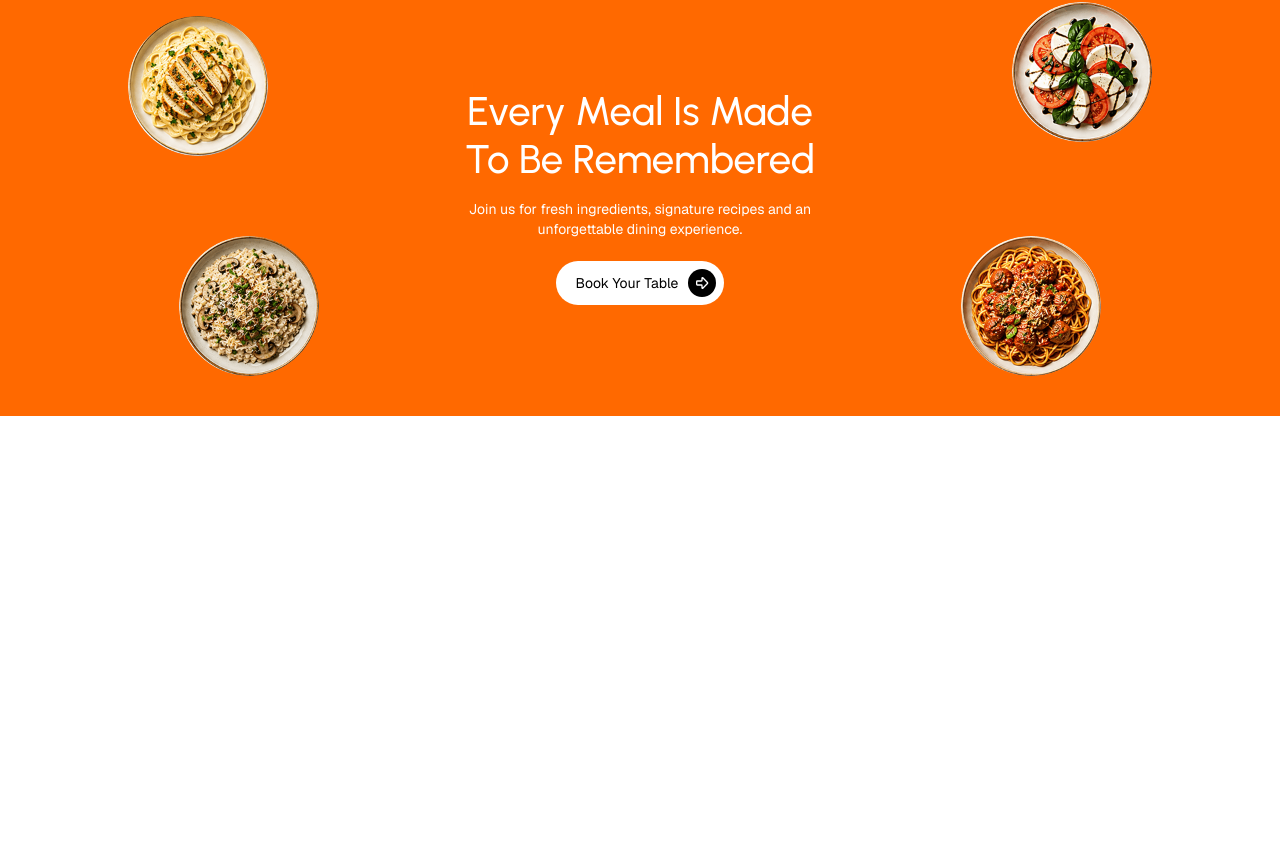
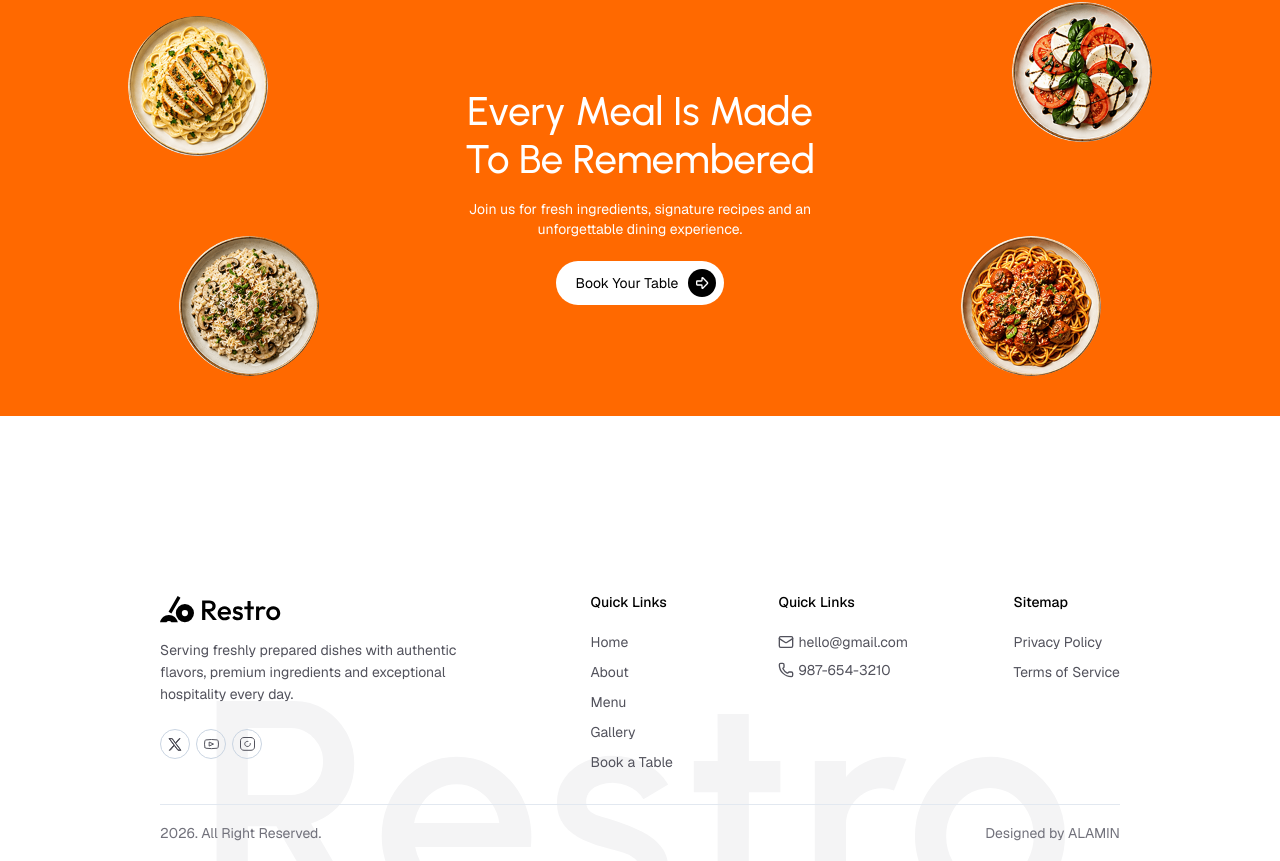
Before and after one commit to ALAMIN761740/Restro-Website, a React (Vite) app: page / in a window 1280 px wide. Shown: the part 6377-7238 px from the top of the page. Before the commit the page ends 6793 px from the top, so only its background shows below. Built offline with nearby package versions, Linux system fonts and the light colour scheme.

Commit message:
feat: add restaurant footer and project documentation

```diff
--- a/src/App.jsx
+++ b/src/App.jsx
@@ -10,6 +10,8 @@
 import TestimonialSection from './sections/TestimonialSection'
 import FAQs from './sections/FAQs'
 import Cta from './sections/Cta'
+import Footer from './sections/Footer'
+import LenisScroll from './components/LenisScroll'
 
 
 
@@ -17,6 +19,7 @@
 const App = () => {
   return (
     <>
+      <LenisScroll/>
       <Navbar/>
       <HeroSection/>
       <About/>
@@ -28,6 +31,7 @@
       <TestimonialSection/>
       <FAQs/>
       <Cta/>
+      <Footer/>
     </>
   )
 }
--- /dev/null
+++ b/src/components/LenisScroll.jsx
@@ -0,0 +1,29 @@
+import Lenis from 'lenis'
+import { useEffect } from 'react'
+
+const LenisScroll = () => {
+  useEffect(()=>{
+    const lenis = new Lenis({
+        duration:1.2,
+        smoothWheel:1.2,
+        syncTouch:false,
+        anchors:{
+            offset: -120
+        },
+    });
+
+    const ref =(time)=>{
+        lenis.raf(time);
+        requestAnimationFrame(ref);
+    }
+
+    requestAnimationFrame(ref)
+    return () =>{
+        lenis.destroy()
+    }
+  },[])
+
+  return null
+}
+
+export default LenisScroll
--- /dev/null
+++ b/src/sections/Footer.jsx
@@ -0,0 +1,96 @@
+import { Mail, Phone } from 'lucide-react'
+import Animated from '../components/Animated'
+import { quickLinks, sitemapLinks, socialLinks } from '../data/data'
+
+const Footer = () => {
+  return (
+    <footer className='px-auto relative mt-44 overflow-hidden'>
+        <div className='max-w-7xl mx-auto'>
+            {/* Row */}
+            <div className='flex flex-wrap gap-6 justify-between pb-8'>
+                {/* Colum 1 - Brand & Socials */}
+                <div className='flex flex-col items-start text-left'>
+                    <Animated>
+                        <img src="/public/assets/logo.svg" alt="logo" />
+                    </Animated>
+                    <Animated>
+                        <p className='mt-3 text-sm/5.5 text-zinc-600 max-w-81.25'>
+                            Serving freshly prepared dishes with authentic flavors, premium ingredients and exceptional hospitality every day.
+                        </p>
+                    </Animated>
+                    <div className='flex items-center gap-1.5 mt-6'>
+                        {socialLinks.map((item, index)=>(
+                            <Animated key={index} delay={index * 0.05}>
+                                <a href={item.href}
+                                className='size-7.5 rounded-full border border-slate-300 grid place-content-center'
+                                >{item.icon}</a>
+                            </Animated>
+                        ))}
+                    </div>
+                </div>
+
+                {/* Colum 2 - Quick Links */}
+                <div>
+                    <p className='font-medium mb-5'>Quick Links</p>
+                    <div className='flex flex-col gap-2.5'>
+                        {quickLinks.map((link, index)=>(
+                            <Animated key={link.name} delay={index * 0.05}>
+                                <a href={link.href}
+                                className='text-zinc-600 hover:text-zinc-500'>
+                                    {link.name}
+                                </a>
+                            </Animated>
+                        ))}
+                    </div>
+                </div>
+
+                {/* Colum 3 - Get in Touch */}
+                <div>
+                    <p className='font-medium mb-5'>Quick Links</p>
+                    <div className='space-y-2'>
+                        <Animated>
+                            <a href='mailto:hello@gmail.com' className='flex items-center gap-1 text-zinc-600 hover:text-zinc-500'>
+                                <Mail size={16} className="shrink-0"/>
+                                hello@gmail.com
+                            </a>
+                        </Animated>
+                        <Animated delay={0.2}>
+                            <a href='mailto:hello@gmail.com' className='flex items-center gap-1 text-zinc-600 hover:text-zinc-500'>
+                                <Phone size={16} className="shrink-0"/>
+                                987-654-3210
+                            </a>
+                        </Animated>
+                    </div>
+                </div>
+
+                {/* Colum 4 - Sitemap */}
+                <div>
+                    <p className='font-medium mb-5'>Sitemap</p>
+                    <div className='flex flex-col gap-2.5'>
+                        {sitemapLinks.map((link,index)=>(
+                            <Animated key={link.name} delay={index * 0.05}>
+                                <a href={link.href} className='text-zinc-600 hover:text-zinc-600'>
+                                    {link.name}
+                                </a>
+                            </Animated>
+                        ))}
+                    </div>
+                </div>
+            </div>
+
+            {/* Bottom Bar */}
+            <div className='border-t text-zinc-500 border-slate-200 py-4.5 flex justify-between items-center'>
+                <p>2026. All Right Reserved.</p>
+                <p>Designed by <a href='https://github.com/ALAMIN761740'>ALAMIN</a></p>
+            </div>
+
+            {/* Watermark Logo backdrop */}
+            <div className='absolute inset-0 text-center select-none -z-1 pointer-events-none'>
+                <span className='text-[300px] tracking-wide font-urbanist font-semibold text-zinc-100'>Restro</span>
+            </div>
+        </div>
+    </footer>
+  )
+}
+
+export default Footer
```
Also changed, not shown: 2 other files (tests, documents, lock files or other folders).
